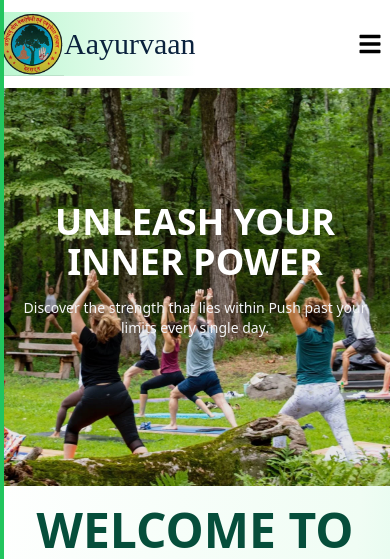
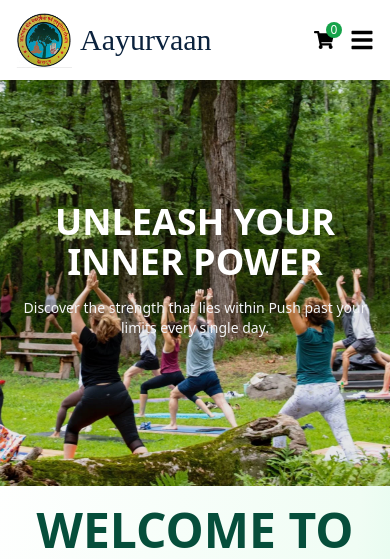
Before and after one commit to adityasinghchouhan1/Aayurvaan, a React (Vite) app in the folder Client/: page / in a window 390 px wide. Shown: the top 559 px of the page. Built offline with nearby package versions, Linux system fonts and the light colour scheme.

Commit message:
add cart option and chnage navbar layout

```diff
--- a/Client/src/Component/Navbar.jsx
+++ b/Client/src/Component/Navbar.jsx
@@ -1,95 +1,89 @@
 import React, { useState } from 'react'
 import { NavLink } from 'react-router-dom'
-import { FaBars, FaTimes } from 'react-icons/fa'
+import { FaBars, FaTimes, FaShoppingCart } from 'react-icons/fa'
 import logo from '../../public/logo-img.png'
 
 const Navbar = () => {
-  const [isOpen, setIsopen] = useState(false)
+  const [isOpen, setIsOpen] = useState(false)
 
-  const ToggleButton = () => {
-    setIsopen(!isOpen)
-  }
+  const ToggleButton = () => setIsOpen(!isOpen)
+  const CloseButton = () => setIsOpen(false)
 
-  const CloseButton = () => {
-    setIsopen(false)
-  }
+  const menuItems = [
+    { name: 'Home', path: '/' },
+    { name: 'About', path: '/About' },
+    { name: 'Therapy', path: '/Therapy' },
+    { name: 'Fasting Therapy', path: '/FastingTherapy' },
+    { name: 'Treatments', path: '/Treatments' },
+    { name: 'Contact', path: '/Contact' },
+  ]
 
   return (
     <>
-      <nav className="fixed top-0 left-0 w-full z-20 flex justify-between items-center pr-2 py-3 bg-white text-[#0b223d">
+      {/* NAVBAR */}
+      <nav className="fixed top-0 left-0 z-50 w-full bg-white shadow-md">
+        <div className="flex items-center justify-between px-4 py-3">
           {/* Logo */}
-        <div className="bg-gradient-to-r rounded-sm from-green-200 flex justify-center items-center">
-          <img
-            src={logo}
-            className="w-16 bg-center bg-no-repeat object-fit-cover bg-cover"
-          />
-          <h1 className="text-[#0b223d] font-Yellowtail text-3xl">Aayurvaan</h1>
+          <div className="flex items-center gap-2">
+            <img src={logo} className="w-14" />
+            <h1 className="font-Yellowtail text-3xl text-[#0b223d]">
+              Aayurvaan
+            </h1>
           </div>
 
           {/* DESKTOP MENU */}
-        <ul className="hidden md:flex gap-12 font-bold text-[#0b223d]">
-          {[
-            { name: 'Home', path: '' },
-            { name: 'About', path: 'About' },
-            { name: 'Therapy', path: 'Therapy' },
-            { name: 'Fasting Therapy', path: 'FastingTherapy' },
-            { name: 'Treatments', path: 'Treatments' },
-            { name: 'Contact', path: 'Contact' },
-          ].map((item) => (
+          <ul className="hidden md:flex items-center gap-12 font-bold text-[#0b223d]">
+            {menuItems.map((item) => (
               <li key={item.name}>
                 <NavLink
                   to={item.path}
-                onClick={CloseButton}
-                className="
-                  relative w-fit
-                  after:content-[''] after:absolute after:left-0 after:-bottom-1
-                  after:h-[2px] after:w-0 after:bg-green-500
-                  after:transition-all after:duration-300
-                  hover:after:w-full
-                "
+                  className="relative after:absolute after:left-0 after:-bottom-1 after:h-[2px] after:w-0 after:bg-green-500 after:transition-all after:duration-300 hover:after:w-full"
                 >
                   {item.name}
                 </NavLink>
               </li>
             ))}
+
+            {/* CART ICON */}
+            <NavLink
+              to="/cart"
+              className="relative text-xl hover:text-green-600"
+            >
+              <FaShoppingCart />
+              <span className="absolute -top-2 -right-2 flex h-4 w-4 items-center justify-center rounded-full bg-green-600 text-xs text-white">
+                0
+              </span>
+            </NavLink>
           </ul>
 
-        {/* HAMBURGER ICON */}
-        <div
-          onClick={ToggleButton}
-          className="md:hidden text-2xl cursor-pointer"
-        >
+          {/* MOBILE ICONS */}
+          <div className="flex items-center gap-4 md:hidden">
+            <NavLink to="/cart" className="relative text-xl">
+              <FaShoppingCart />
+              <span className="absolute -top-2 -right-2 flex h-4 w-4 items-center justify-center rounded-full bg-green-600 text-xs text-white">
+                0
+              </span>
+            </NavLink>
+
+            <button onClick={ToggleButton} className="text-2xl">
               {isOpen ? <FaTimes /> : <FaBars />}
+            </button>
+          </div>
         </div>
 
-        {/* MOBILE SLIDE MENU */}
+        {/* MOBILE TOP DROPDOWN MENU */}
         <div
-          className={`md:hidden fixed z-[9999] top-0 left-0 text-[#0b223d] h-full bg-white transition-all duration-300 overflow-hidden font-serif border-r-4 border-green-500 ${
-            isOpen ? 'w-56 backdrop-blur-sm' : 'w-0'
+          className={`md:hidden overflow-hidden bg-white transition-all duration-300 ${
+            isOpen ? 'max-h-[500px] border-t' : 'max-h-0'
           }`}
         >
-          <ul className="flex flex-col justify-center items-center gap-8 text-xl pt-16 text-center ">
-            {[
-              { name: 'Home', path: '' },
-              { name: 'About', path: 'About' },
-              { name: 'Therapy', path: 'Therapy' },
-              { name: 'Treatments', path: 'Treatments' },
-              { name: 'Fasting Therapy', path: 'FastingTherapy' },
-              { name: 'Contact', path: 'Contact' },
-            ].map((item) => (
+          <ul className="flex flex-col items-center gap-6 py-6 font-semibold text-[#0b223d]">
+            {menuItems.map((item) => (
               <NavLink
                 key={item.name}
                 to={item.path}
                 onClick={CloseButton}
-                className="
-                  relative w-full py-2
-                  transition-all duration-200 font-semibold text-[#0b223d] text-center
-                  hover:bg-black/40
-                  after:content-[''] after:absolute after:left-1/2 after:-bottom-0
-                  after:h-[2px] after:w-0 after:bg-green-500
-                  after:transition-all after:duration-300
-                  hover:after:w-1/2
-                "
+                className="relative after:absolute after:left-1/2 after:-bottom-1 after:h-[2px] after:w-0 after:bg-green-500 after:transition-all after:duration-300 hover:after:w-1/2"
               >
                 {item.name}
               </NavLink>
@@ -97,6 +91,7 @@ const Navbar = () => {
           </ul>
         </div>
       </nav>
+
     </>
   )
 }
```
Lines whose indentation alone changed are shown as unchanged.
